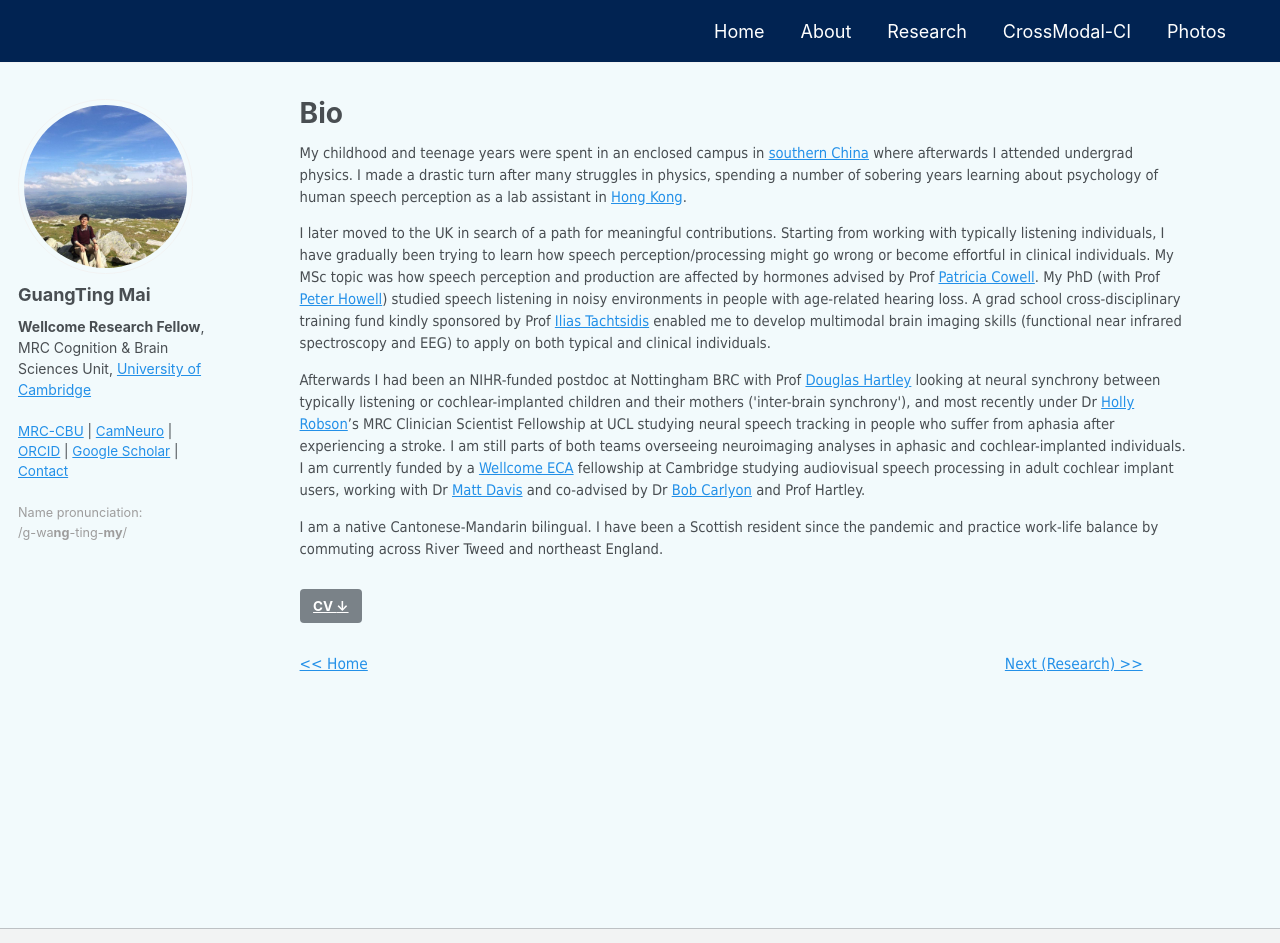
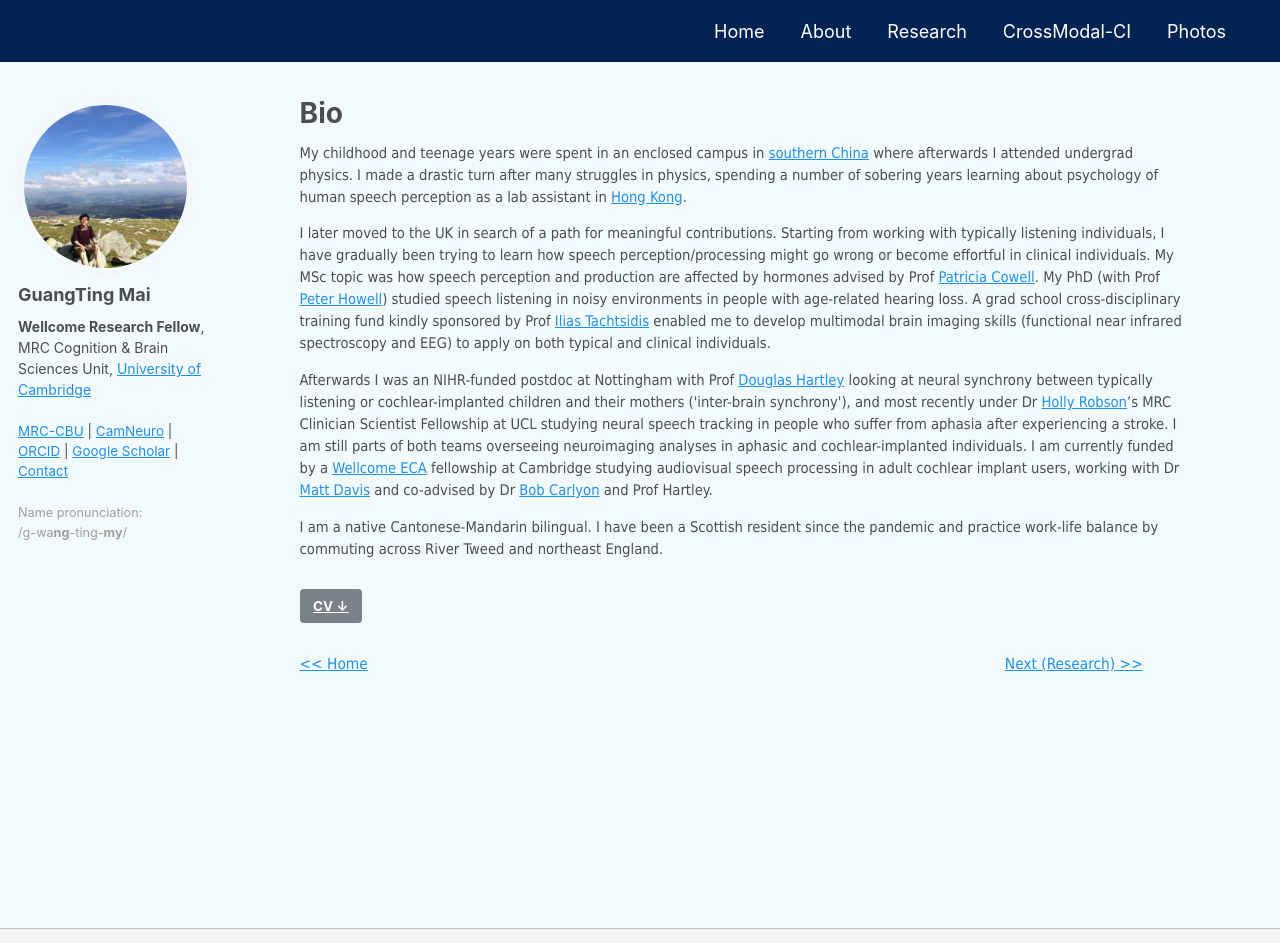
Before and after one commit to guangtingmai/guangtingmai.github.io, a Jekyll site: the page built from _pages/bio.html, in a window 1280 px wide and 1146 px high, cut to the strip 0-943 px from the top of the window. Built offline with Jekyll 4.4.1, drawn with Linux system fonts in a browser that asks for light colours.

Commit message:
Update bio.html

```diff
--- a/_pages/bio.html
+++ b/_pages/bio.html
@@ -15,8 +15,8 @@ author_profile: true
   <a href="https://profiles.ucl.ac.uk/2817-peter-howell/">Peter Howell</a>) studied speech listening in noisy environments in people with age-related hearing loss.
   A grad school cross-disciplinary training fund kindly sponsored by Prof <a href="https://profiles.ucl.ac.uk/2168-ilias-tachtsidis">Ilias Tachtsidis</a> enabled me
   to develop multimodal brain imaging skills (functional near infrared spectroscopy and EEG) to apply on both typical and clinical individuals.</p>
-<p span style="font-size: 11pt;font-family: Tahoma;line-height: 1.5;display: block;margin-bottom: 0.2vh">Afterwards I had been an NIHR-funded postdoc at
-  Nottingham BRC with Prof <a href="https://www.nottingham.ac.uk/medicine/people/douglas.hartley">Douglas Hartley</a> looking at neural synchrony between typically listening
+<p span style="font-size: 11pt;font-family: Tahoma;line-height: 1.5;display: block;margin-bottom: 0.2vh">Afterwards I was an NIHR-funded postdoc at
+  Nottingham with Prof <a href="https://www.nottingham.ac.uk/medicine/people/douglas.hartley">Douglas Hartley</a> looking at neural synchrony between typically listening
   or cochlear-implanted children and their mothers ('inter-brain synchrony'), and most recently under Dr <a href="https://profiles.ucl.ac.uk/82001-holly-robson">Holly Robson</a>’s
   MRC Clinician Scientist Fellowship at UCL studying neural speech tracking in people who suffer from aphasia after experiencing a stroke. I am still parts of both teams
   overseeing neuroimaging analyses in aphasic and cochlear-implanted individuals. I am currently funded by a
```
